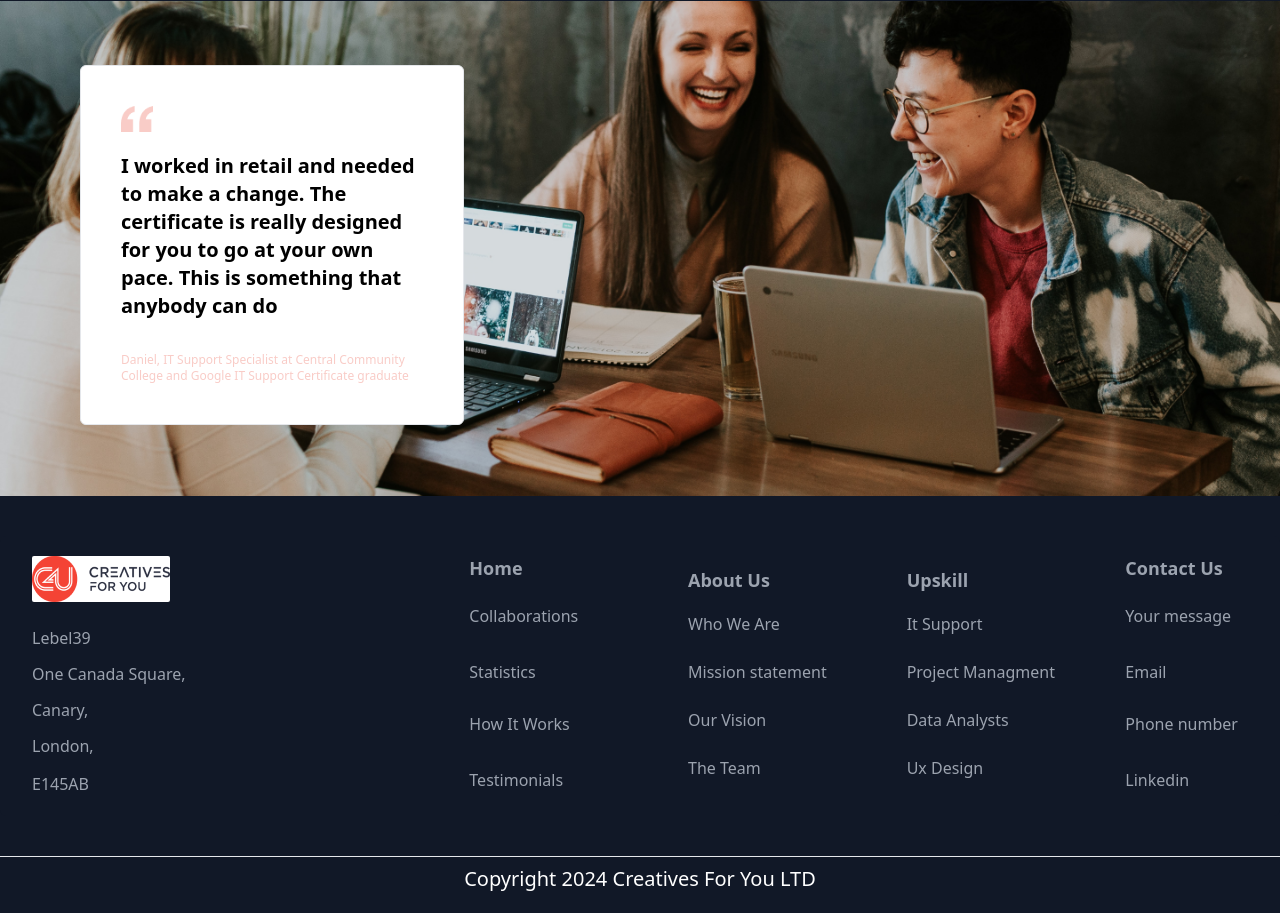
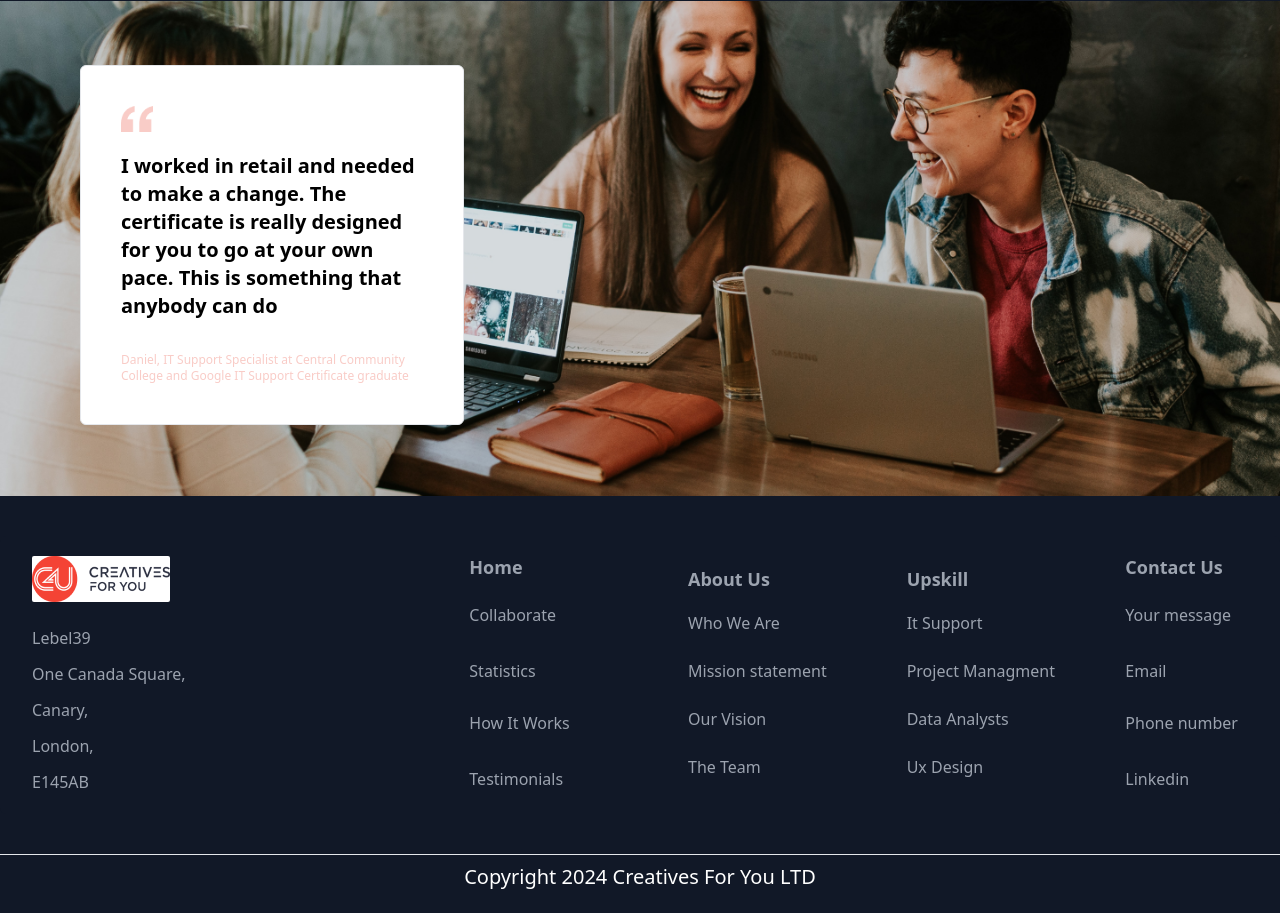
Before and after one commit to marufahmed347/Tailwind-CSS-Assignment-1, a website built with Vite: page index.html in a window 1280 px wide. Shown: the part 7057-7970 px from the top of the page. Built offline with nearby package versions, Linux system fonts and the light colour scheme.

Commit message:
Assignment done

```diff
--- a/index.html
+++ b/index.html
@@ -320,11 +320,11 @@
                 <p class="text-[10px] md:text-[16px] text-[#20484F] pt-3 dark:text-gray-400">One Canada Square,</p>
                 <p class="text-[10px] md:text-[16px] text-[#20484F] pt-3 dark:text-gray-400">Canary,</p>
                 <p class="text-[10px] md:text-[16px] text-[#20484F] pt-3 dark:text-gray-400">London,</p>
-                <p class="text-[10px] md:text-[16px] text-[#20484F] pt-[14px] dark:text-gray-400">E145AB</p>
+                <p class="text-[10px] md:text-[16px] text-[#20484F] pt-3 dark:text-gray-400">E145AB</p>
             </div>
             <div class="md:col-span-2 col-span-2 md:ml-8">
                 <h5 class="text-xs md:text-[18px] font-semibold text-[#20484F] dark:text-gray-400">Home</h5>
-                <p class="text-[10px] md:text-[16px] text-[#20484F] pt-5 md:pt-7 dark:text-gray-400">Collaborations</p>
+                <p class="text-[10px] md:text-[16px] text-[#20484F] pt-5 md:pt-7 dark:text-gray-400">Collaborate</p>
                 <p class="text-[10px] md:text-[16px] text-[#20484F] pt-6 md:pt-8 dark:text-gray-400">Statistics</p>
                 <p class="text-[10px] md:text-[16px] text-[#20484F] pt-6 md:pt-7 dark:text-gray-400">How It Works</p>
                 <p class="text-[10px] md:text-[16px] text-[#20484F] pt-5 md:pt-8 dark:text-gray-400">Testimonials</p>
```
